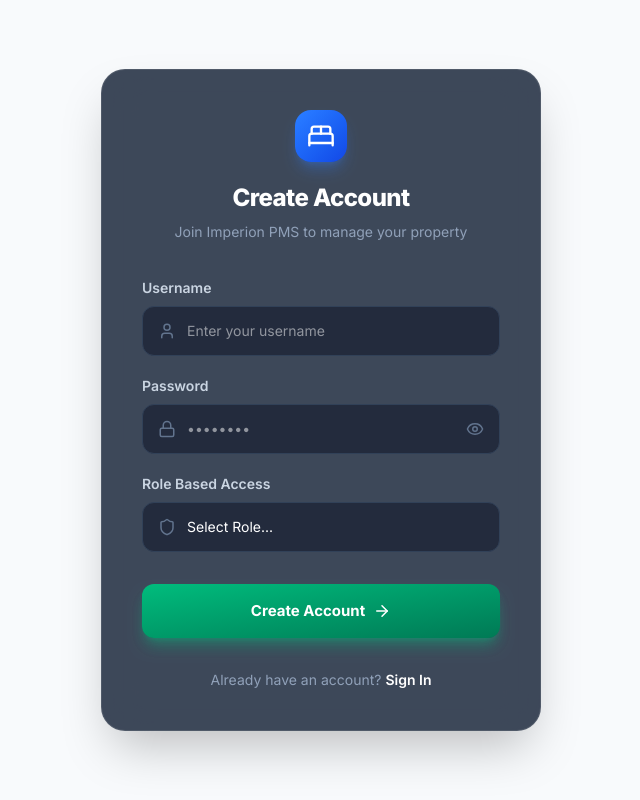
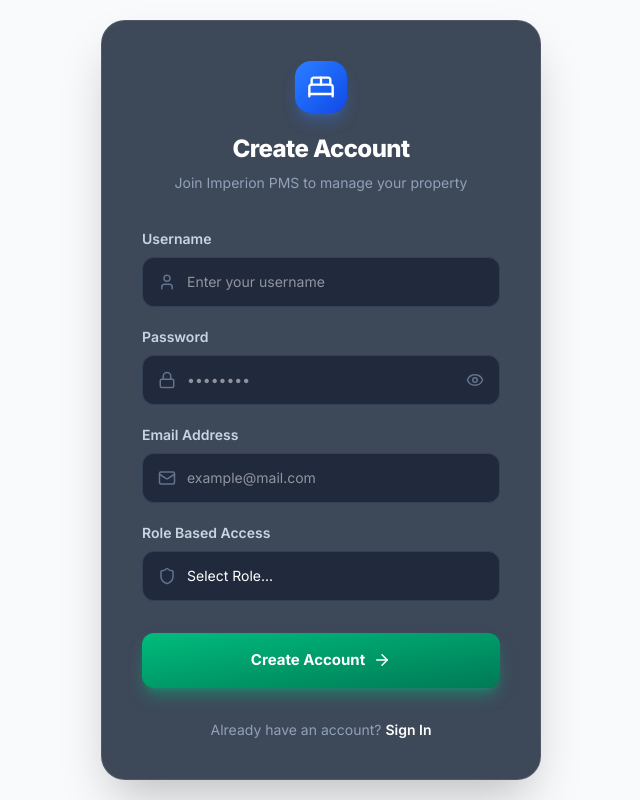
Before and after one commit to imperion-infotech/pms-project, a React (Vite) app in the folder frontend_project/: page /register in a window 1280 px wide. Shown: the whole page, without its empty margins (319-959 px from the left). Built offline with nearby package versions, Linux system fonts and the light colour scheme.

Commit message:
added email fields

```diff
--- a/frontend_project/src/user/pages/Auth/Register.jsx
+++ b/frontend_project/src/user/pages/Auth/Register.jsx
@@ -1,13 +1,13 @@
 import React, { useState, useEffect } from 'react'
 import { useNavigate, Link } from 'react-router-dom'
-import { Lock, Eye, EyeOff, BedDouble, ArrowRight, Loader2, User, Shield } from 'lucide-react'
+import { Lock, Eye, EyeOff, BedDouble, ArrowRight, Loader2, User, Shield, Mail } from 'lucide-react'
 import LoadingProcess from '../../../components/common/LoadingProcess'
 
 const Register = () => {
   const navigate = useNavigate()
   const [showPwd, setShowPwd] = useState(false)
   const [loading, setLoading] = useState(false)
-  const [formData, setFormData] = useState({ username: '', password: '', role: '' })
+  const [formData, setFormData] = useState({ username: '', password: '', role: '', emailId: '' })
   const [error, setError] = useState(null)
   const [success, setSuccess] = useState(false)
 
@@ -117,6 +117,21 @@
           </div>
 
           <div>
+            <label className="mb-2 block text-sm font-semibold text-slate-300">Email Address</label>
+            <div className="relative">
+              <Mail size={18} className="absolute top-1/2 left-4 -translate-y-1/2 text-slate-500" />
+              <input
+                type="email"
+                placeholder="example@mail.com"
+                required
+                value={formData.emailId}
+                onChange={(e) => setFormData({ ...formData, emailId: e.target.value })}
+                className="box-border w-full rounded-xl border border-slate-700 bg-slate-900/60 py-3.5 pr-4 pl-11 text-sm text-white transition-all duration-200 outline-none focus:border-emerald-500 focus:ring-2 focus:ring-emerald-500/20"
+              />
+            </div>
+          </div>
+
+          <div>
             <label className="mb-2 block text-sm font-semibold text-slate-300">
               Role Based Access
             </label>
```
